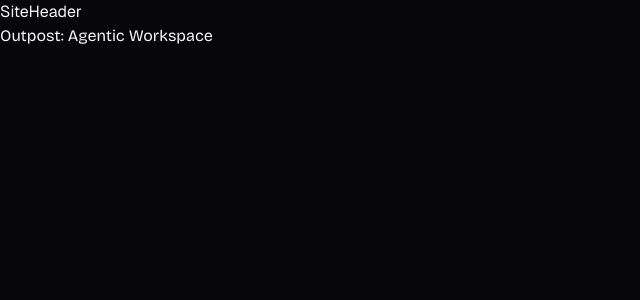
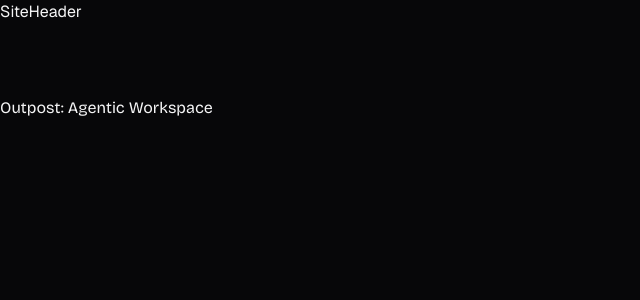
Before and after one commit to nansmatty/SaaS-Outpost, a Next.js app: page / in a window 1280 px wide. Shown: the top 300 px of the page, without its empty margins (0-640 px from the left). Built offline with nearby package versions, Linux system fonts and the light colour scheme.

Commit message:
feat: wrap children in a div for improved layout in AppShell component

```diff
--- a/components/Appshell.tsx
+++ b/components/Appshell.tsx
@@ -14,7 +14,7 @@
 	return (
 		<>
 			<SiteHeader />
-			{children}
+			<div className='flex flex-1 flex-col pt-18'>{children}</div>
 		</>
 	);
 };
```
